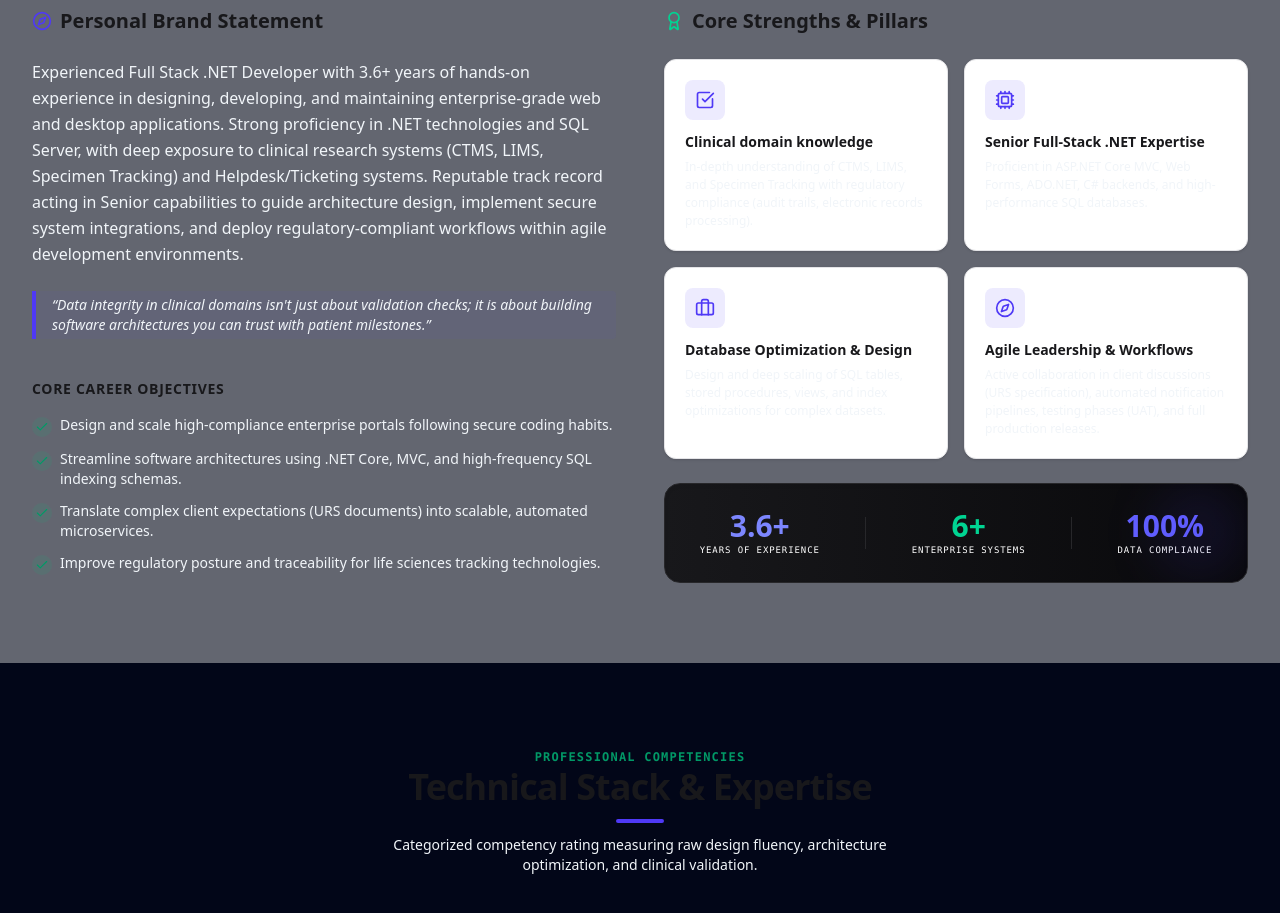
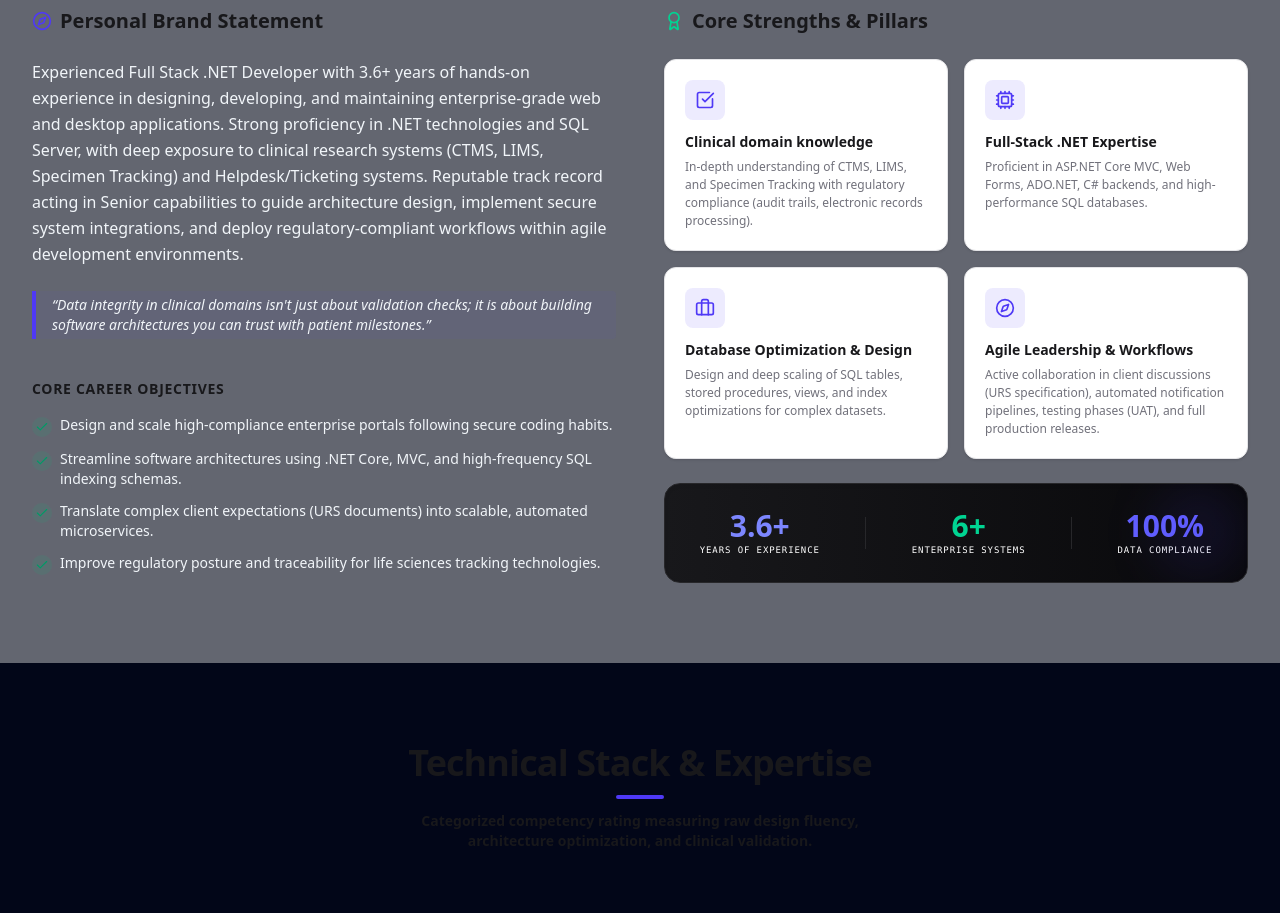
Before and after one commit to yadav1621/NeerajYadav, a React (Vite) app: page / in a window 1280 px wide. Shown: the part 1160-2073 px from the top of the page. Built offline with nearby package versions, Linux system fonts and the light colour scheme.

Commit message:
style: update typography and visual consistency
Standardize color tokens (zinc-50), improve font weight for section descriptions, and refine strength labels for a cleaner UI.

```diff
--- a/src/components/About.tsx
+++ b/src/components/About.tsx
@@ -18,7 +18,7 @@ export default function About() {
           <span className="font-mono text-xs font-bold uppercase tracking-widest text-[#107c10] dark:text-emerald-450 text-emerald-600">
             About Neeraj
           </span>
-          <h2 className="font-sans text-3xl sm:text-4xl font-extrabold tracking-tight text-zinc-900 dark:text-zinc-55">
+          <h2 className="font-sans text-3xl sm:text-4xl font-extrabold tracking-tight text-zinc-900 dark:text-zinc-50">
             Professional Profile & DNA
           </h2>
           <div className="mx-auto h-1 w-12 rounded bg-indigo-600 dark:bg-cyan-500" />
@@ -62,7 +62,7 @@ export default function About() {
 
           {/* Right Column: Strengths Display Grid */}
           <div className="lg:col-span-12 xl:col-span-6 space-y-6">
-            <h3 className="font-sans text-xl font-bold text-zinc-900 dark:text-zinc-55 flex items-center gap-2">
+            <h3 className="font-sans text-xl font-bold text-zinc-900 dark:text-zinc-50 flex items-center gap-2">
               <Award className="h-5 w-5 text-emerald-400" />
               <span>Core Strengths & Pillars</span>
             </h3>
@@ -87,7 +87,7 @@ export default function About() {
                   <h4 className="font-sans text-sm font-bold text-zinc-900 dark:text-zinc-100 mb-1.5">
                     {str.title}
                   </h4>
-                  <p className="font-sans text-xs text-zinc-550 leading-normal dark:text-zinc-400">
+                  <p className="font-sans text-xs text-zinc-500 leading-normal dark:text-zinc-400">
                     {str.description}
                   </p>
                 </div>
--- a/src/components/Contact.tsx
+++ b/src/components/Contact.tsx
@@ -63,11 +63,11 @@ export default function Contact() {
           <span className="font-mono text-xs font-bold uppercase tracking-widest text-[#107c10] dark:text-emerald-450 text-emerald-600">
             Secure Connection Channel
           </span>
-          <h2 className="font-sans text-3xl sm:text-4xl font-extrabold tracking-tight text-zinc-900 dark:text-zinc-55">
+          <h2 className="font-sans text-3xl sm:text-4xl font-extrabold tracking-tight text-zinc-900 dark:text-zinc-50">
             Get In Touch
           </h2>
           <div className="mx-auto h-1 w-12 rounded bg-indigo-600 dark:bg-cyan-500" />
-          <p className="font-sans text-sm font-bold text-zinc-800 dark:text-zinc-200 max-w-md mx-auto">
+          <p className="font-sans text-sm font-bold text-zinc-900 dark:text-zinc-50 max-w-md mx-auto">
             Ready to integrate complex database workflows or clinical trial structures for your organization?
           </p>
         </div>
--- a/src/components/Education.tsx
+++ b/src/components/Education.tsx
@@ -11,7 +11,7 @@ export default function Education() {
           <span className="font-mono text-xs font-bold uppercase tracking-widest text-[#107c10] dark:text-emerald-450 text-emerald-600">
             Credentials Portfolio
           </span>
-          <h2 className="font-sans text-3xl sm:text-4xl font-extrabold tracking-tight text-zinc-900 dark:text-zinc-55">
+          <h2 className="font-sans text-3xl sm:text-4xl font-extrabold tracking-tight text-zinc-900 dark:text-zinc-50">
             Education & Certifications
           </h2>
           <div className="mx-auto h-1 w-12 rounded bg-indigo-600 dark:bg-cyan-500" />
@@ -159,7 +159,7 @@ export default function Education() {
             <h4 className="font-sans text-xs font-bold uppercase tracking-widest text-[#107c10] dark:text-emerald-450 text-emerald-600">
               Active Growth & Passion
             </h4>
-            <h3 className="font-sans text-xl font-bold tracking-tight text-zinc-900 dark:text-zinc-55 flex items-center gap-2">
+            <h3 className="font-sans text-xl font-bold tracking-tight text-zinc-900 dark:text-zinc-50 flex items-center gap-2">
               <Compass className="h-5 w-5 text-indigo-650 dark:text-cyan-400" />
               <span>Continuous Learning & Engineering Hobbies</span>
             </h3>
--- a/src/components/Experience.tsx
+++ b/src/components/Experience.tsx
@@ -11,7 +11,7 @@ export default function Experience() {
           <span className="font-mono text-xs font-bold uppercase tracking-widest text-[#107c10] dark:text-emerald-450 text-emerald-600">
             Professional Timeline
           </span>
-          <h2 className="font-sans text-3xl sm:text-4xl font-extrabold tracking-tight text-zinc-900 dark:text-zinc-55">
+          <h2 className="font-sans text-3xl sm:text-4xl font-extrabold tracking-tight text-zinc-900 dark:text-zinc-50">
             Work Experience
           </h2>
           <div className="mx-auto h-1 w-12 rounded bg-indigo-600 dark:bg-cyan-500" />
--- a/src/components/Projects.tsx
+++ b/src/components/Projects.tsx
@@ -56,11 +56,11 @@ export default function Projects() {
           <span className="font-mono text-xs font-bold uppercase tracking-widest text-[#107c10] dark:text-emerald-450 text-emerald-600">
             Portfolio Showcase
           </span>
-          <h2 className="font-sans text-3xl sm:text-4xl font-extrabold tracking-tight text-zinc-900 dark:text-zinc-55">
+          <h2 className="font-sans text-3xl sm:text-4xl font-extrabold tracking-tight text-zinc-900 dark:text-zinc-50">
             Key Architecture Projects
           </h2>
           <div className="mx-auto h-1 w-12 rounded bg-indigo-600 dark:bg-cyan-500" />
-          <p className="font-sans text-sm text-zinc-800 dark:text-zinc-100 font-bold max-w-lg mx-auto">
+          <p className="font-sans text-sm font-bold text-zinc-900 dark:text-zinc-50 max-w-lg mx-auto">
             Deep dive into technical solutions built across high-regulatory pharmaceutical research and service coordination.
           </p>
         </div>
--- a/src/components/Skills.tsx
+++ b/src/components/Skills.tsx
@@ -25,14 +25,11 @@ export default function Skills() {
 
         {/* Section Header */}
         <div className="text-center space-y-3 mb-16">
-          <span className="font-mono text-xs font-bold uppercase tracking-widest text-[#107c10] dark:text-emerald-450 text-emerald-600">
-            Professional Competencies
-          </span>
-          <h2 className="font-sans text-3xl sm:text-4xl font-extrabold tracking-tight text-zinc-900 dark:text-zinc-55">
+          <h2 className="font-sans text-3xl sm:text-4xl font-extrabold tracking-tight text-zinc-900 dark:text-zinc-50">
             Technical Stack & Expertise
           </h2>
           <div className="mx-auto h-1 w-12 rounded bg-indigo-600 dark:bg-cyan-500" />
-          <p className="font-sans text-sm text-zinc-550 dark:text-zinc-400 max-w-lg mx-auto">
+          <p className="font-sans text-sm font-bold text-zinc-900 dark:text-zinc-50 max-w-lg mx-auto">
             Categorized competency rating measuring raw design fluency, architecture optimization, and clinical validation.
           </p>
         </div>
--- a/src/data.ts
+++ b/src/data.ts
@@ -53,7 +53,7 @@ export const PERSONAL_INFO = {
   summary: "Experienced Full Stack .NET Developer with 3.6+ years of hands-on experience in designing, developing, and maintaining enterprise-grade web and desktop applications. Strong proficiency in .NET technologies and SQL Server, with deep exposure to clinical research systems (CTMS, LIMS, Specimen Tracking) and Helpdesk/Ticketing systems. Reputable track record acting in Senior capabilities to guide architecture design, implement secure system integrations, and deploy regulatory-compliant workflows within agile development environments.",
   strengths: [
     { title: "Clinical domain knowledge", description: "In-depth understanding of CTMS, LIMS, and Specimen Tracking with regulatory compliance (audit trails, electronic records processing)." },
-    { title: "Senior Full-Stack .NET Expertise", description: "Proficient in ASP.NET Core MVC, Web Forms, ADO.NET, C# backends, and high-performance SQL databases." },
+    { title: "Full-Stack .NET Expertise", description: "Proficient in ASP.NET Core MVC, Web Forms, ADO.NET, C# backends, and high-performance SQL databases." },
     { title: "Database Optimization & Design", description: "Design and deep scaling of SQL tables, stored procedures, views, and index optimizations for complex datasets." },
     { title: "Agile Leadership & Workflows", description: "Active collaboration in client discussions (URS specification), automated notification pipelines, testing phases (UAT), and full production releases." }
   ],
```
